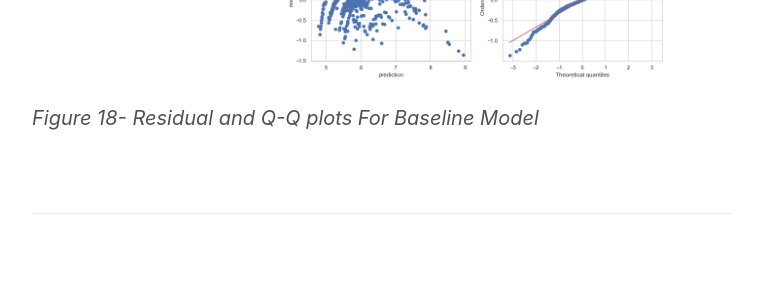
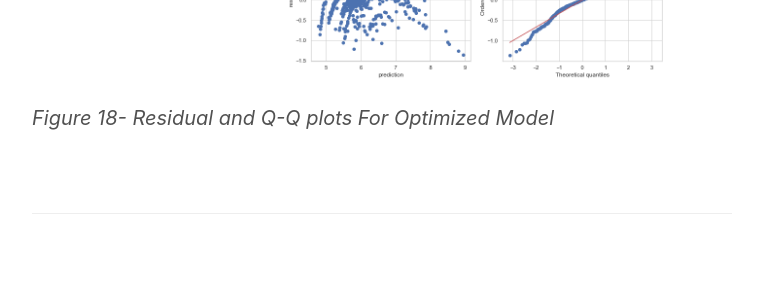
Before and after one commit to reemalmuqbil/reemalmuqbil.github.io, a Jekyll site: the page built from _posts/2019-09-23-Predict-Jewelry-Prices.md, in a window 1280 px wide and 900 px high, scrolled down 14463 px. Shown: the part 373-660 px from the top of the window, without its empty margins (258-1021 px from the left). Built offline with Jekyll 4.4.1, drawn with Linux system fonts in a browser that asks for light colours.

Commit message:
fixed caption at figure 18 post 2

```diff
--- a/_posts/2019-09-23-Predict-Jewelry-Prices.md
+++ b/_posts/2019-09-23-Predict-Jewelry-Prices.md
@@ -149,4 +149,4 @@ I also chose to apply log transformation on the target to reduce its skewness. F
  *Figure 17- Optimized Model Scores*
 
 ![resid-plot-final]({{ site.url }}/images/project-02/resid_log_2500.png)
- *Figure 18- Residual and Q-Q plots For Baseline Model*
+ *Figure 18- Residual and Q-Q plots For Optimized Model*
```
Also changed, not shown: images/project-02/resid_log_2500.png.
